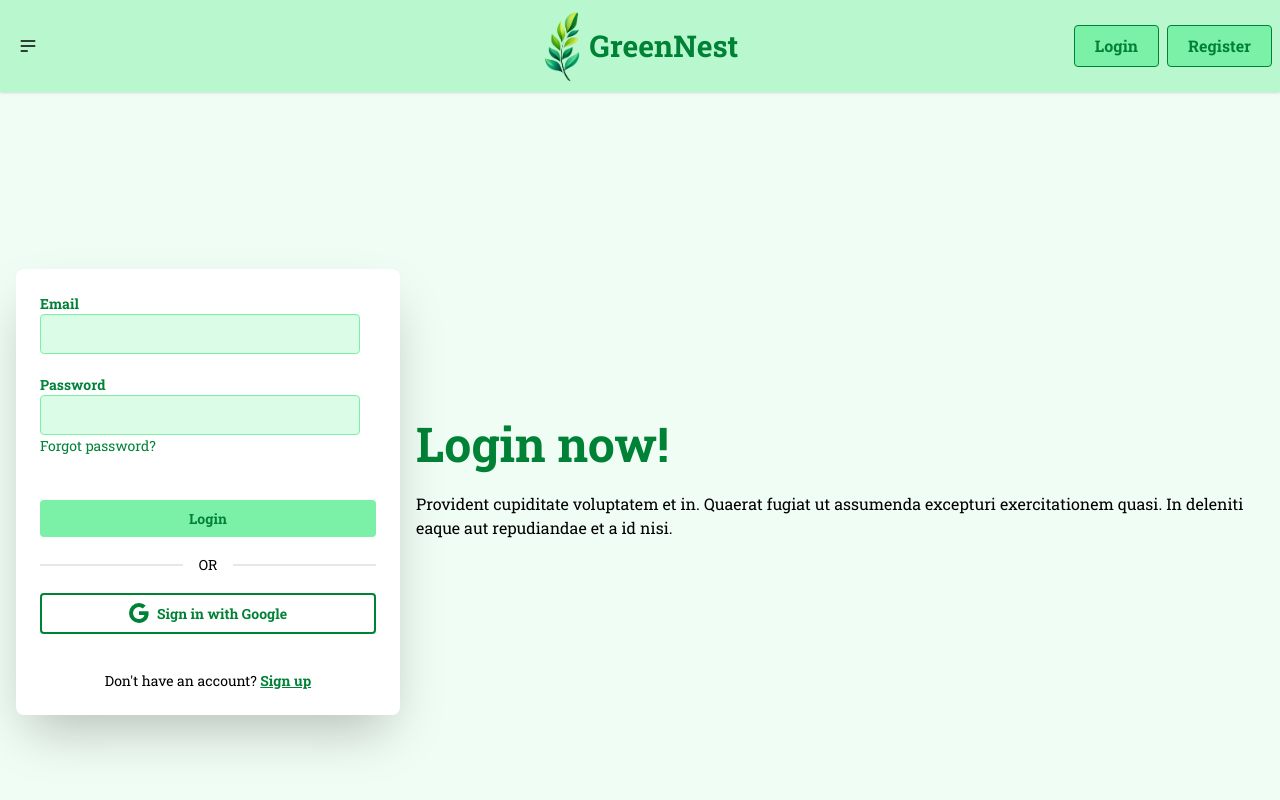
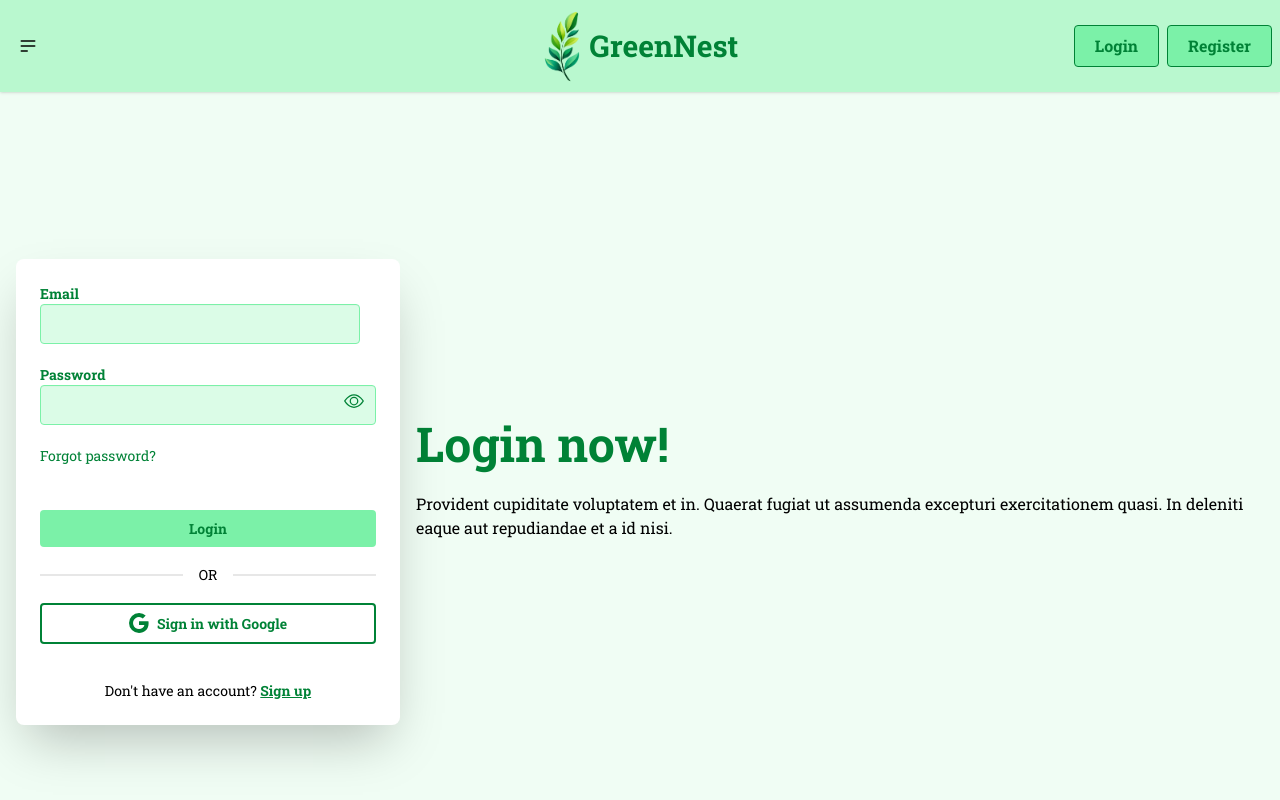
Before and after one commit to farhanarexa/green-nest, a React (Vite) app: page /login in a window 1280 px wide. Shown: the top 800 px of the page. Built offline with nearby package versions, Linux system fonts and the light colour scheme; no server answers.

Commit message:
password hide show toggle implemented

```diff
--- a/src/Components/LoginPage/LoginPage.jsx
+++ b/src/Components/LoginPage/LoginPage.jsx
@@ -1,6 +1,6 @@
 import React, { useContext, useState } from 'react';
 import { GoogleAuthProvider } from 'firebase/auth';
-import { BsGoogle } from 'react-icons/bs';
+import { BsGoogle, BsEye, BsEyeSlash } from 'react-icons/bs';
 import { Link, useNavigate } from 'react-router';
 import { toast, ToastContainer } from 'react-toastify';
 import 'react-toastify/dist/ReactToastify.css';
@@ -13,6 +13,7 @@ const LoginPage = () => {
     const navigate = useNavigate();
     const [errorMessage, setErrorMessage] = useState('');
     const [isLoading, setIsLoading] = useState(false);
+    const [showPassword, setShowPassword] = useState(false);
 
     const handleGoogleSignIn = () => {
         setIsLoading(true);
@@ -143,25 +144,31 @@ const LoginPage = () => {
                                 />
                             </div>
 
-                            <div>
+                            <div className="relative">
                                 <label className="label text-green-700">
                                     <span className="label-text font-bold">Password</span>
                                 </label>
                                 <input
-                                    type="password"
+                                    type={showPassword ? 'text' : 'password'}
                                     name="password"
-                                    className="input input-bordered bg-green-100 border-green-300"
+                                    className="input input-bordered bg-green-100 border-green-300 w-full pr-10"
                                     required
                                     disabled={isLoading}
                                 />
-                                <label className="label">
-                                    <a href="#" className="label-text-alt link text-green-700 link-hover">
-                                        Forgot password?
-                                    </a>
-                                </label>
+                                <button
+                                    type="button"
+                                    className="absolute right-3 top-[62%] transform -translate-y-1/2 text-green-700 hover:text-green-900 z-10"
+                                    onClick={() => setShowPassword(!showPassword)}
+                                    disabled={isLoading}
+                                >
+                                    {showPassword ? <BsEyeSlash size={20} /> : <BsEye size={20} />}
+                                </button>
                             </div>
-
-
+                            <label className="label">
+                                <a href="#" className="label-text-alt link text-green-700 link-hover">
+                                    Forgot password?
+                                </a>
+                            </label>
                             <div className="form-control mt-6">
                                 <button
                                     type="submit"
@@ -176,7 +183,8 @@ const LoginPage = () => {
                                 type="button"
                                 onClick={handleGoogleSignIn}
                                 className="rounded border-2 px-5 py-2 font-bold text-green-700 transition hover:-translate-y-0.5 hover:bg-green-200 flex items-center gap-2 justify-center"
-                                disabled={isLoading}>
+                                disabled={isLoading}
+                            >
                                 <BsGoogle size={20} /> Sign in with Google
                             </button>
                             <p className="text-center mt-4">
--- a/src/Components/RegisterPage/RegisterPage.jsx
+++ b/src/Components/RegisterPage/RegisterPage.jsx
@@ -1,7 +1,7 @@
 import React, { useContext, useState } from 'react';
 import { Link, useNavigate } from 'react-router';
 import { GoogleAuthProvider } from 'firebase/auth';
-import { BsGoogle } from 'react-icons/bs';
+import { BsGoogle, BsEye, BsEyeSlash } from 'react-icons/bs';
 import { AuthContext } from '../../provider/AuthProvider';
 import { toast, ToastContainer } from 'react-toastify';
 import 'react-toastify/dist/ReactToastify.css';
@@ -13,6 +13,7 @@ const RegisterPage = () => {
     const navigate = useNavigate();
     const [isLoading, setIsLoading] = useState(false);
     const [passwordError, setPasswordError] = useState('');
+    const [showPassword, setShowPassword] = useState(false);
 
     const validatePassword = (password) => {
         if (password.length < 6) {
@@ -192,17 +193,25 @@ const RegisterPage = () => {
                             </div>
 
 
-                            <div>
+                            <div className='relative'>
                                 <label className="label text-green-700">
                                     <span className="label-text font-bold">Password</span>
                                 </label>
                                 <input
-                                    type="password"
+                                    type={showPassword ? 'text' : 'password'}
                                     name="password"
-                                    className="input input-bordered bg-green-100 border-green-300"
+                                    className="input input-bordered bg-green-100 border-green-300 w-full pr-10"
                                     required
                                     disabled={isLoading}
                                 />
+                                <button
+                                    type="button"
+                                    className="absolute right-3 top-[62%] transform -translate-y-1/2 text-green-700 hover:text-green-900 z-10"
+                                    onClick={() => setShowPassword(!showPassword)}
+                                    disabled={isLoading}
+                                >
+                                    {showPassword ? <BsEyeSlash size={20} /> : <BsEye size={20} />}
+                                </button>
                             </div>
                             <div className="form-control mt-6">
                                 <button
```
